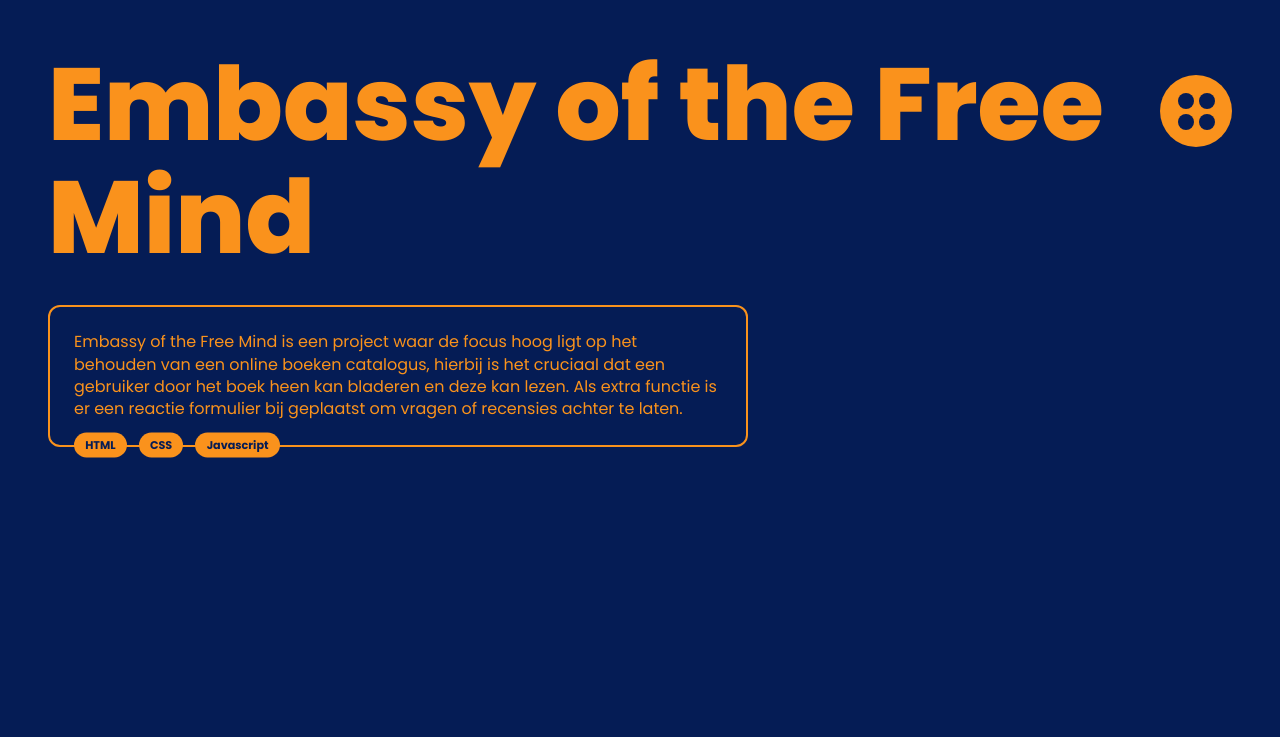
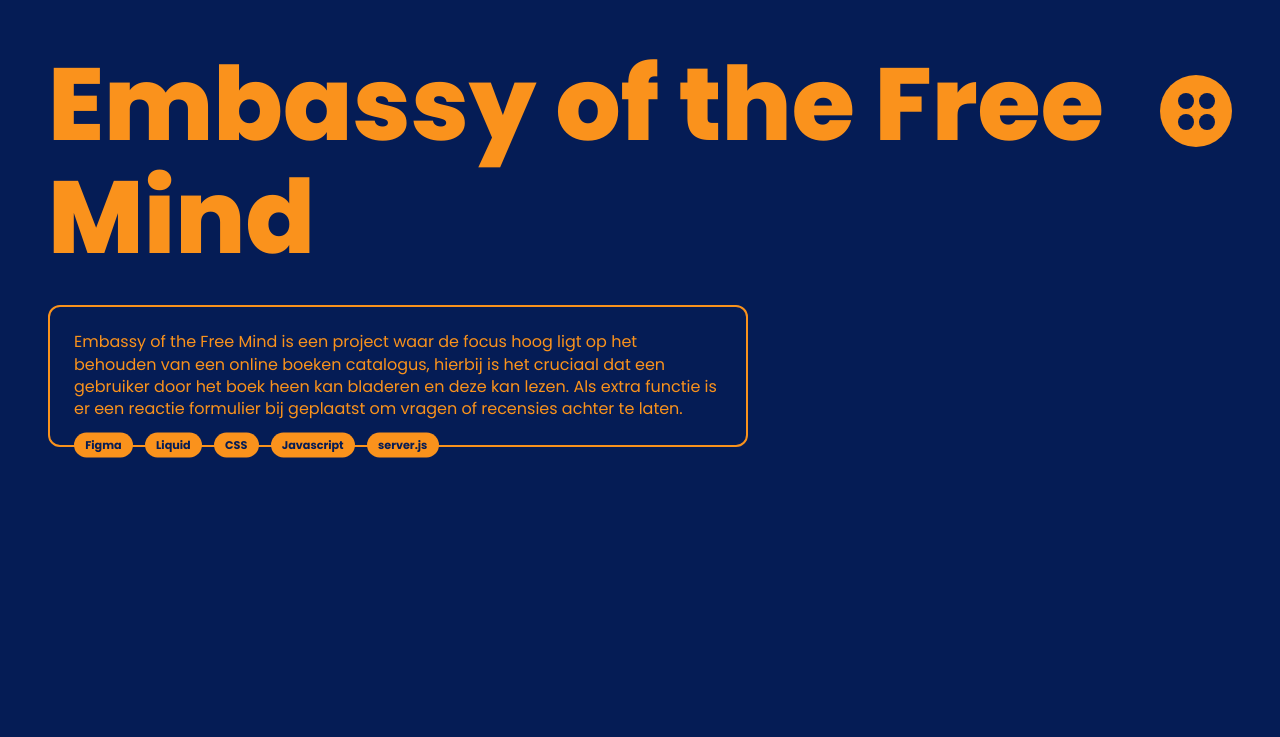
Before and after one commit to KyanTG/creative-portfolio, a SvelteKit app: page /projects/embassy-of-the-free-mind in a window 1280 px wide. Shown: the top 737 px of the page. Built offline with nearby package versions, Linux system fonts and the light colour scheme.

Commit message:
paar kleine fixes nog gedaan

```diff
--- a/src/lib/components/header.svelte
+++ b/src/lib/components/header.svelte
@@ -56,6 +56,8 @@
         width: 9.5rem;
         height: 9.5rem;
         transition-delay: 0s;
+        background: var(--primary-color);
+        border-radius: 36px;
     }
 
     .menu {
--- a/src/lib/data/projects.json
+++ b/src/lib/data/projects.json
@@ -4,6 +4,7 @@
         "title": "Informaat",
         "showcaseImage": "/informaat.png",
         "description": "Informaat is een project waar de focus hoog ligt op het maken van een responsive website, daarbij vinden er veel veranderingen plaats in de layout op verschillende scherm groottes.",
+        "stack": ["Figma", "HTML", "CSS"],
         "website": "https://kyantg.github.io/the-startup-responsive-interactive-website/Informaat/informaat.html",
         "websitePhoneOne": "/informaat-mobile-one.png",
         "websitePhoneTwo": "/informaat-mobile-two.png",
@@ -19,6 +20,7 @@
         "title": "Mediahuis",
         "showcaseImage": "/mediahuis.png",
         "description": "Mediahuis is een project waar de focus hoog ligt om ervoor te zorgen dat de gebruiker kan zien welke radiozender er momenteel afspeelt en wat later nog gaat afspelen, ook is het erg belangrijk dat de gebruiker hier zijn favoriete shows kan liken.",
+        "stack": ["Figma", "Liquid", "CSS", "Javascript", "server.js"],
         "website": "https://pleasurable-ui-1yqs.onrender.com/radio-veronica",
         "websitePhoneOne": "/mediahuis-mobile-one.png",
         "websitePhoneTwo": "/mediahuis-mobile-two.png",
@@ -34,7 +36,7 @@
         "title": "Embassy of the Free Mind",
         "showcaseImage": "/embassy-of-the-free-mind.png",
         "description": "Embassy of the Free Mind is een project waar de focus hoog ligt op het behouden van een online boeken catalogus, hierbij is het cruciaal dat een gebruiker door het boek heen kan bladeren en deze kan lezen. Als extra functie is er een reactie formulier bij geplaatst om vragen of recensies achter te laten.",
-        "stack": ["HTML", "CSS", "Javascript"],
+        "stack": ["Figma", "Liquid", "CSS", "Javascript", "server.js"],
         "website": "https://proof-of-concept-cu3y.onrender.com",
         "websitePhoneOne": "/embassy-of-the-free-mind-mobile-one.png",
         "websitePhoneTwo": "/embassy-of-the-free-mind-mobile-two.png",
@@ -50,6 +52,7 @@
         "title": "OnCollaboration",
         "showcaseImage": "/oncollaboration.png",
         "description": "OnCollaboration is een project waar de focus hoog ligt op het informeren van radiologen in Indonesie, hierbij is het cruciaal dat er Webinars terug te zien zijn en dat hier reacties achtergelaten kunnen worden. Dit is een teamproject.",
+        "stack": ["Figma", "SvelteKit", "HTML", "CSS", "Javascript"],
         "website": "https://oncollaboration.dev.fdnd.nl/",
         "websitePhoneOne": "/oncollaboration-mobile-one.png",
         "websitePhoneTwo": "/oncollaboration-mobile-two.png",
--- a/src/routes/projects/[slug]/+page.svelte
+++ b/src/routes/projects/[slug]/+page.svelte
@@ -91,25 +91,44 @@
 
     .stack-list {
         position: absolute;
-        left: 1.5rem;
+        left: 0.75rem;
         bottom: 0;
         transform: translateY(50%);
         display: flex;
         justify-content: flex-start;
-        gap: 0.75rem;
+        gap: 0.35rem;
         list-style: none;
         padding: 0;
         margin: 0;
+
+        @media ( min-width: 400px ) {
+            left: 1.5rem;
+            gap: 0.5rem;
+        }
+
+        @media ( min-width: 700px ) {
+            gap: 0.75rem;
+        }
     }
 
     .stack-item {
-        padding: 0.25rem 0.7rem;
+        padding: 0.15rem 0.5rem;
         border-radius: 50px;
         font-family: var(--primary-font);
         background: var(--secondary-color);
         color: var(--primary-color);
         font-weight: bold;
-        font-size: 0.7rem;
+        font-size: 0.6rem;
+
+        @media ( min-width: 400px ) {
+            padding: 0.2rem 0.6rem;
+            font-size: 0.65rem;
+        }
+
+        @media ( min-width: 700px ) {
+            padding: 0.25rem 0.7rem;
+            font-size: 0.7rem;
+        }
     }
 
     .buttons {
```
Also changed, not shown: src/lib/global.css.
